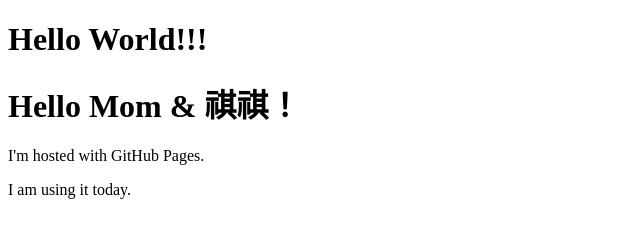
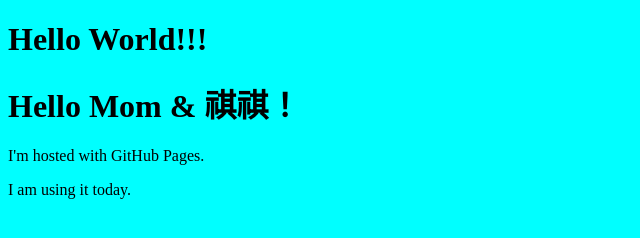
Before and after one commit to CoderDan13/CoderDan13.github.io, a plain HTML site: page index.html in a window 1280 px wide. Shown: the whole page, without its empty margins (0-640 px from the left). Drawn offline with Linux system fonts and the light colour scheme.

Commit message:
Update index.html

```diff
--- a/index.html
+++ b/index.html
@@ -1,6 +1,6 @@
 <!DOCTYPE html>
 <html>
-<body style="background-color:powdered;">
+<body style="background-color:cyan;">
  <h1><strong>Hello World!!!</strong></h1>
  <h1><strong>Hello Mom & 祺祺！</strong></h1>
 <p>I'm hosted with GitHub Pages.</p>
```
